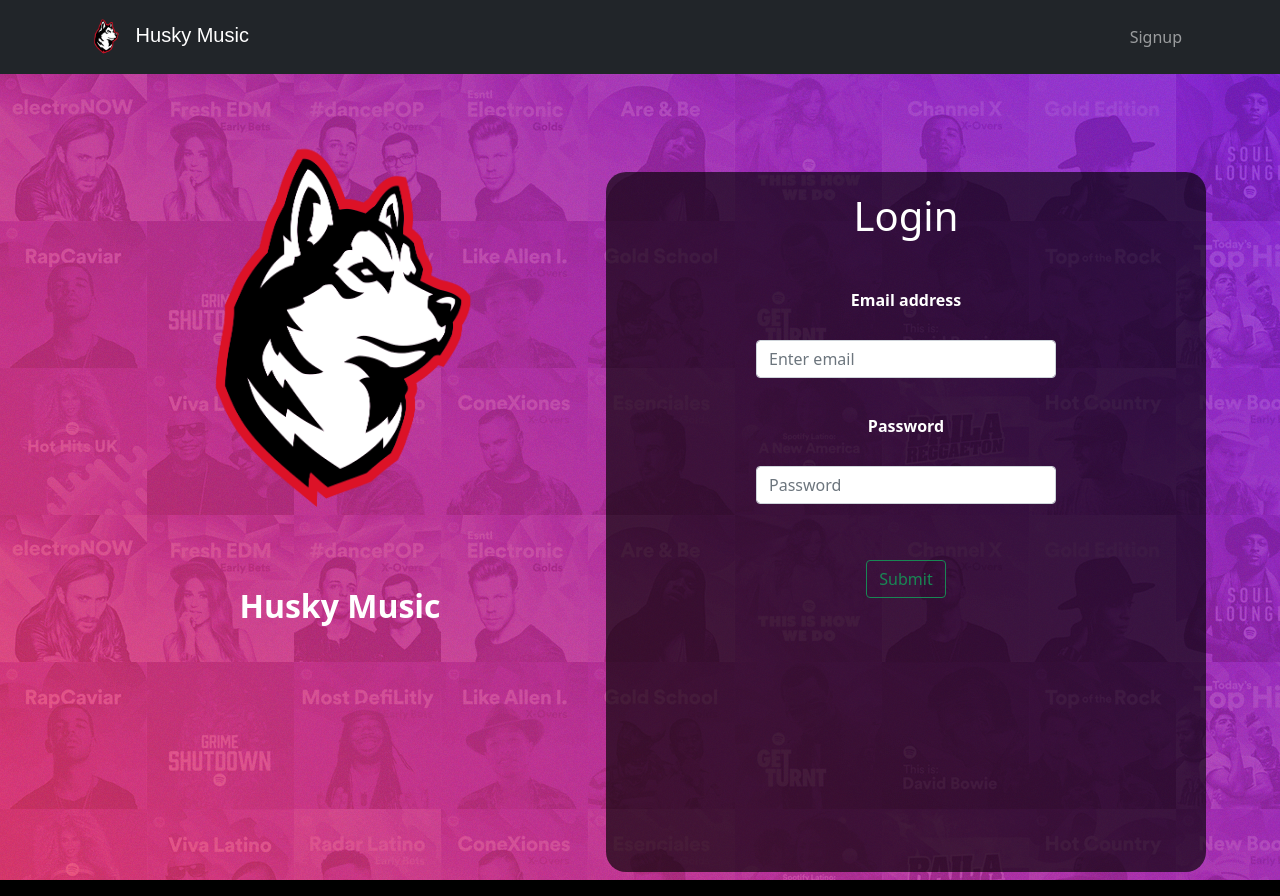
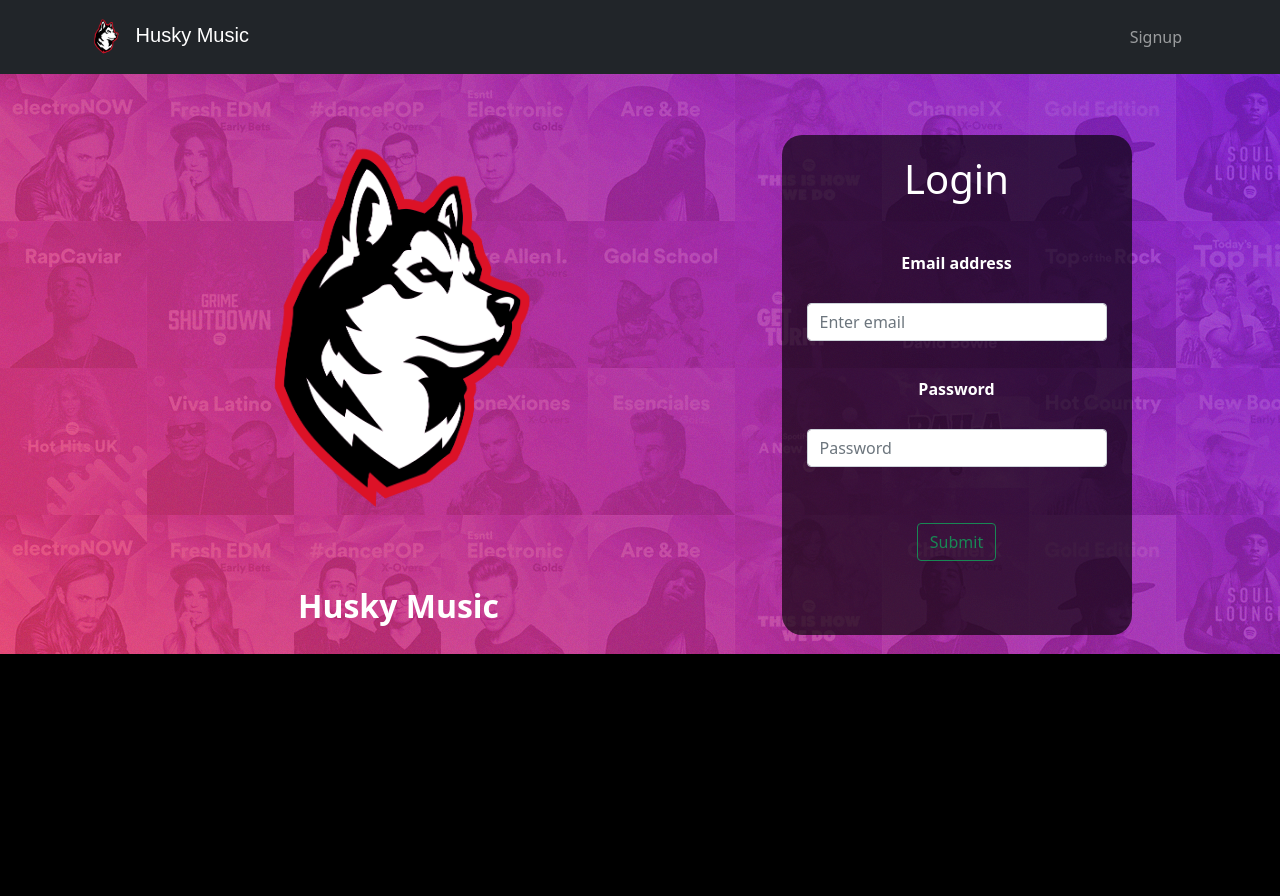
Before and after one commit to Ronitm10/Husky_music_project, a React (Create React App) app in the folder frontend/: page / in a window 1280 px wide. After the commit the page ends 800 px from the top, so only its background shows below. Built offline with nearby package versions, Linux system fonts and the light colour scheme.

Commit message:
minor change in us

```diff
--- a/frontend/src/Components/Login/Login.css
+++ b/frontend/src/Components/Login/Login.css
@@ -8,7 +8,7 @@
     background: url('/src/assets/capa.png'),
     url('/src/assets/ruido.png'),
     linear-gradient(50deg,#ff4169,#7c26f8);
-  /* background-attachment: fixed; */
+   background-attachment: fixed;
 
 
 }
@@ -35,14 +35,3 @@
 .submit{
     border-radius: 50px;
 }
-
-@media screen and (max-width: 767px){
-    .h1{
-        font-size: 50px;
-    }
-
-    .bnt-custom{
-
-        margin: 10px 15px;
-    }
-}
--- a/frontend/src/Components/Signup/Signup.css
+++ b/frontend/src/Components/Signup/Signup.css
@@ -20,16 +20,7 @@
 
 
 }
-.login-panel{
-    width:600px;
-    height:700px;
-    background-color: rgba(0,0,0, 0.65);
-    color: #fff;
-    font-weight: bold;
-    text-align: center;
-    border-radius: 20px;
 
-}
 .submit{
     border-radius: 50px;
 }
--- a/frontend/src/Components/Signup/Signup.js
+++ b/frontend/src/Components/Signup/Signup.js
@@ -43,16 +43,16 @@ const Signup = () => {
 
       <h1 style={{ textAlign: "center", color: "white", padding: "5px" }}>Welcome to Husky Music! <FontAwesomeIcon icon={faMusic} /></h1>
       <Form className='signup-wrapper' onSubmit={handleSubmit}>
-        <Form.Group className="mb-3" controlId="formFirstName">
-          <Form.Label>First Name</Form.Label>
-          <Form.Control required type="text" placeholder="First Name" onChange={e => setFirstName(e.target.value)} />
+        <Form.Group className="mb-3" style={{textAlign:"center"}} controlId="formFirstName">
+          <Form.Label >First Name</Form.Label>
+          <Form.Control style={{textAlign:"center"}} required type="text" placeholder="First Name" onChange={e => setFirstName(e.target.value)} />
           <Form.Label>Last Name</Form.Label>
-          <Form.Control type="text" placeholder="Enter Last Name" onChange={e => setLastName(e.target.value)} />
+          <Form.Control style={{textAlign:"center"}} type="text" placeholder="Enter Last Name" onChange={e => setLastName(e.target.value)} />
         </Form.Group>
 
-        <Form.Group className="mb-3" controlId="formBasicEmail">
+        <Form.Group style={{textAlign:"center"}} className="mb-3" controlId="formBasicEmail">
           <Form.Label>Email address</Form.Label>
-          <Form.Control required type="email" placeholder="Enter email" onChange={e => setUserName(e.target.value)} />
+          <Form.Control style={{textAlign:"center"}} required type="email" placeholder="Enter email" onChange={e => setUserName(e.target.value)} />
           <Form.Text className="text-muted" >
             We'll never share your email with anyone else.
           </Form.Text>
```
